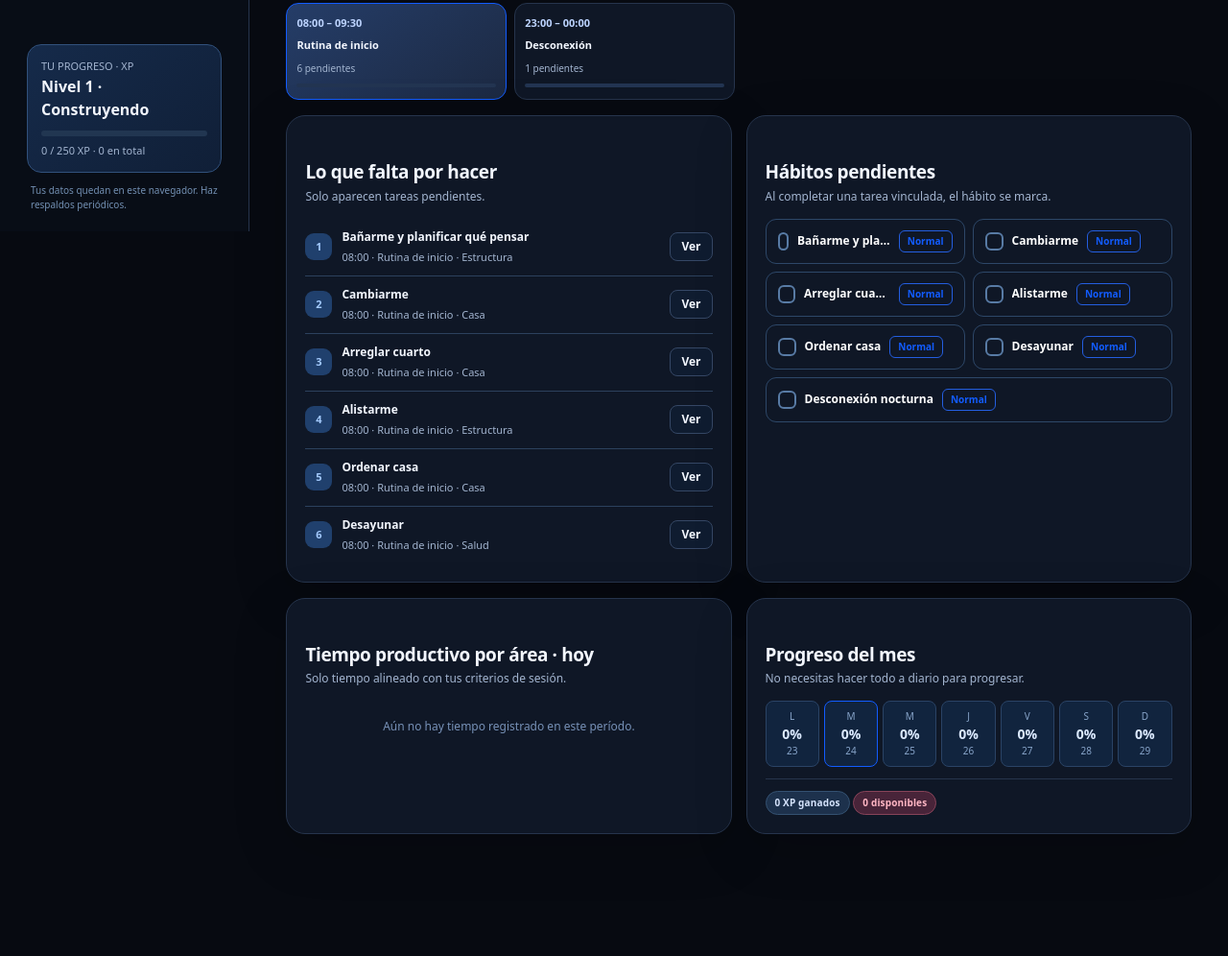
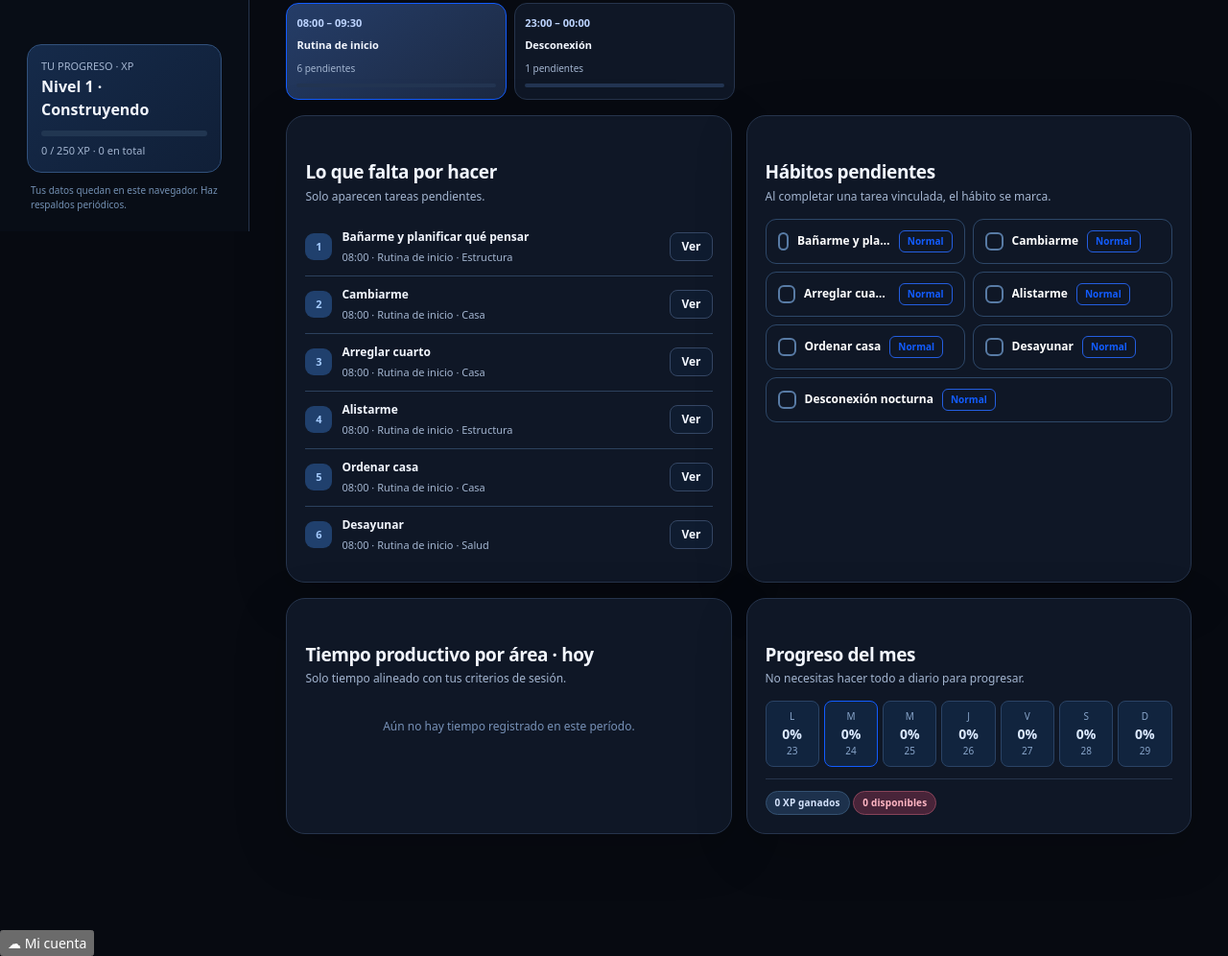
Before and after one commit to estructura2500-ship-it/Mi-Ecosistema, a plain HTML site: page ecosistema-personal/apps/pulso/index.html in a window 1280 px wide. Shown: the part 559-1555 px from the top of the page at 96% size. Before the commit the page ends 1528 px from the top, so only its background shows below. Drawn offline with Linux system fonts and the light colour scheme.

Commit message:
Integrate private account and cloud sync in pulso (no personal data)

```diff
--- a/ecosistema-personal/apps/pulso/index.html
+++ b/ecosistema-personal/apps/pulso/index.html
@@ -95,6 +95,7 @@ body{background:radial-gradient(ellipse 850px 450px at 85% -15%,#142b682c,transp
 @media(max-width:760px){.block-strip{grid-template-columns:repeat(2,minmax(0,1fr))}.reward-list{grid-template-columns:1fr}.summary-metrics strong{font-size:22px}.area-card-numbers{grid-template-columns:repeat(3,minmax(0,1fr))}}
 @media(max-width:420px){.area-card-numbers{grid-template-columns:1fr}.summary-metrics .card{padding:11px}}
 </style>
+<script src="../../core/private-cloud.js" data-ecosistema-app="pulso"></script>
 </head>
 <body>
 <div id="shell" class="app"><aside class="side"><div class="brand"><div class="brandmark"><svg viewBox="0 0 32 32" fill="none"><path d="M4 17h7l4-10 5 18 3-8h5" stroke="white" stroke-width="3.4" stroke-linecap="round" stroke-linejoin="round"/></svg></div><div><strong>PULSO<span style="color:var(--red)">.</span></strong><small>Skill Lab · Life OS</small></div></div><div class="side-label">Tu espacio</div><nav class="nav" id="sidebar"></nav><div class="side-bottom"><div class="levelcard"><div class="tiny">TU PROGRESO · XP</div><strong id="side-level">Nivel 1 · Inicio</strong><div class="levelbar"><i id="side-xp"></i></div><div class="tiny" id="side-xp-sub" style="margin-top:7px">0 / 250 XP</div></div><div class="side-foot">Tus datos quedan en este navegador. Haz respaldos periódicos.</div></div></aside><main class="main"><header class="topbar"><div><h1 id="page-title">Mi día</h1><div class="subheading" id="page-subtitle">Un espacio para decidir, actuar y mejorar.</div></div><div class="top-actions"><div class="date-nav"><button data-action="prevDate" aria-label="Día anterior">‹</button><input type="date" id="main-date" aria-label="Fecha del plan"><button data-action="nextDate" aria-label="Día siguiente">›</button></div><button class="btn ghost small" data-action="goToday">Hoy</button><button class="btn primary small" data-action="newTask">＋ Tarea</button></div></header><div id="content"></div></main><nav class="mobile-nav" id="mobile-nav"></nav></div>
```
